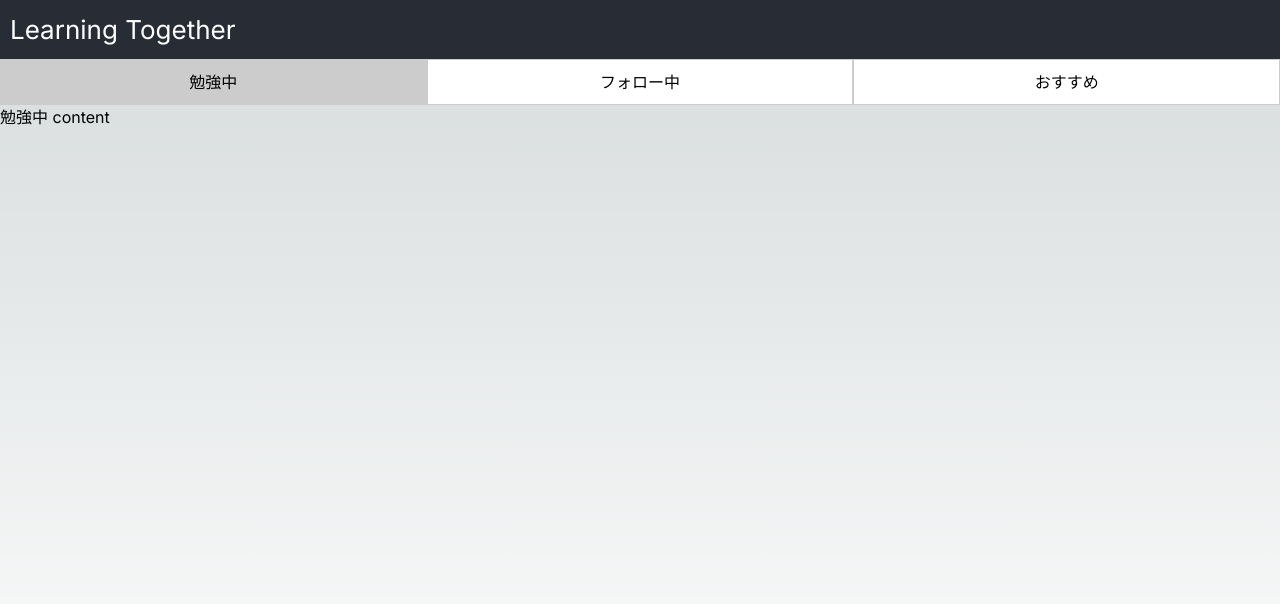
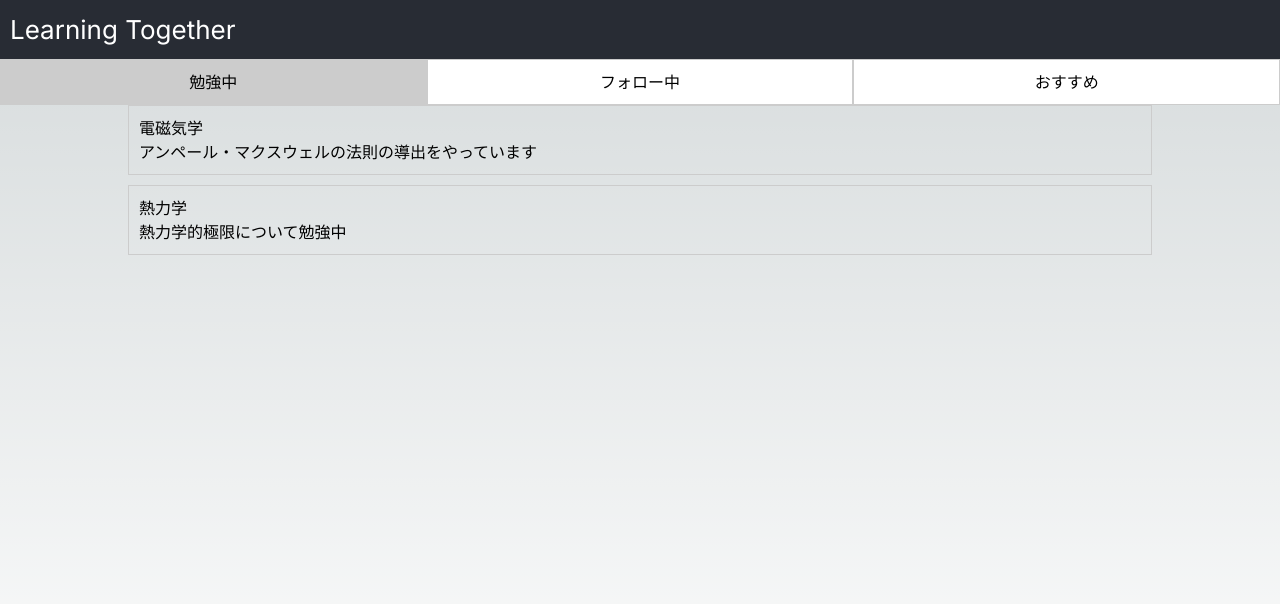
Before and after one commit to kazusoga/learning-together-frontend, a Next.js app: page / in a window 1280 px wide. Shown: the top 604 px of the page. Built offline with nearby package versions, Linux system fonts and the light colour scheme.

Commit message:
add: 勉強カードのリストを追加

```diff
--- a/components/Tabs/Tabs.tsx
+++ b/components/Tabs/Tabs.tsx
@@ -28,7 +28,20 @@ const Tabs = ({ tabs }: TabProps) => {
           );
         })}
       </div>
-      <div>{activeTab} content</div>
+      <div className={styles.learningCardList}>
+        <div className={styles.learningCard}>
+          <div className={styles.learningCard__title}>電磁気学</div>
+          <div className={styles.learningCard__description}>
+            アンペール・マクスウェルの法則の導出をやっています
+          </div>
+        </div>
+        <div className={styles.learningCard}>
+          <div className={styles.learningCard__title}>熱力学</div>
+          <div className={styles.learningCard__description}>
+            熱力学的極限について勉強中
+          </div>
+        </div>
+      </div>
     </div>
   );
 };
--- a/components/Tabs/styles.module.css
+++ b/components/Tabs/styles.module.css
@@ -13,3 +13,12 @@
 .inactive {
   background-color: #fff;
 }
+.learningCard {
+  width: 80%;
+  margin: 0 auto;
+  padding: 10px;
+  border: 1px solid #ccc;
+}
+.learningCard:not(:last-child) {
+  margin-bottom: 10px;
+}
```
